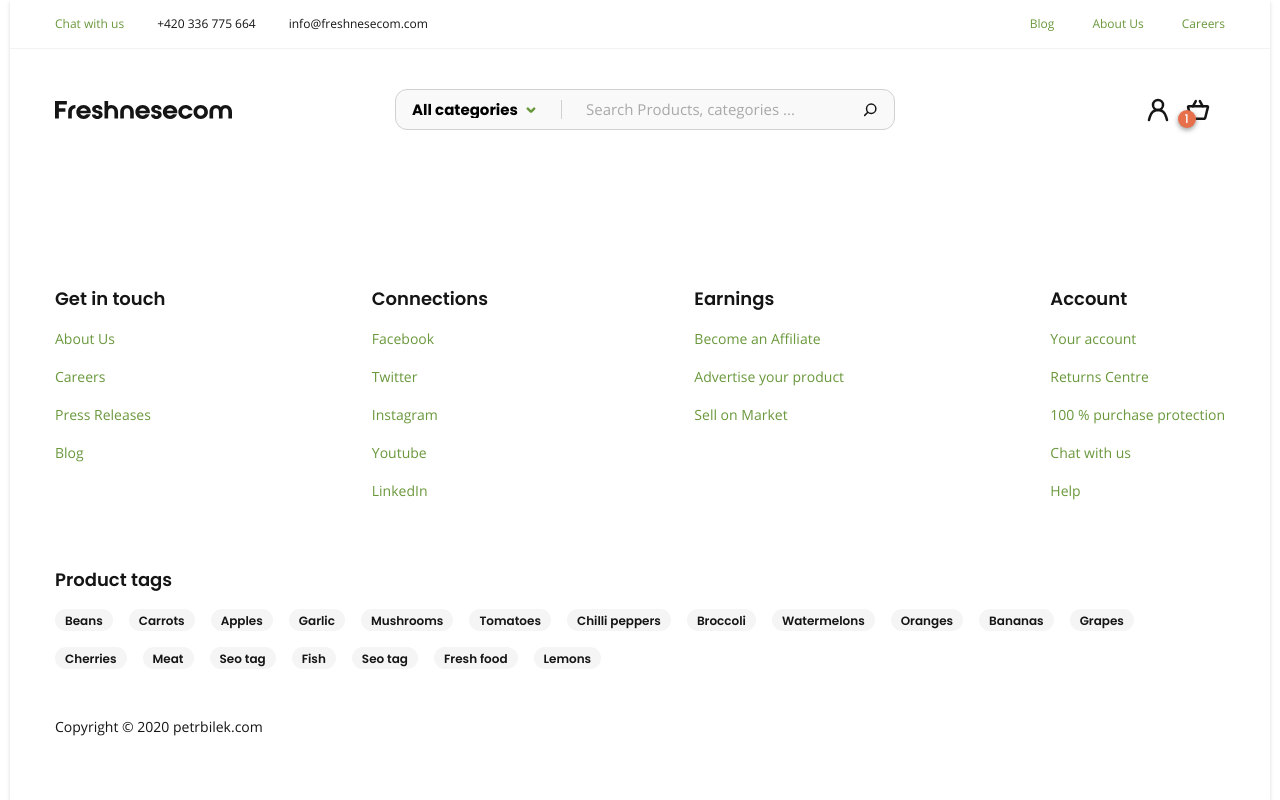
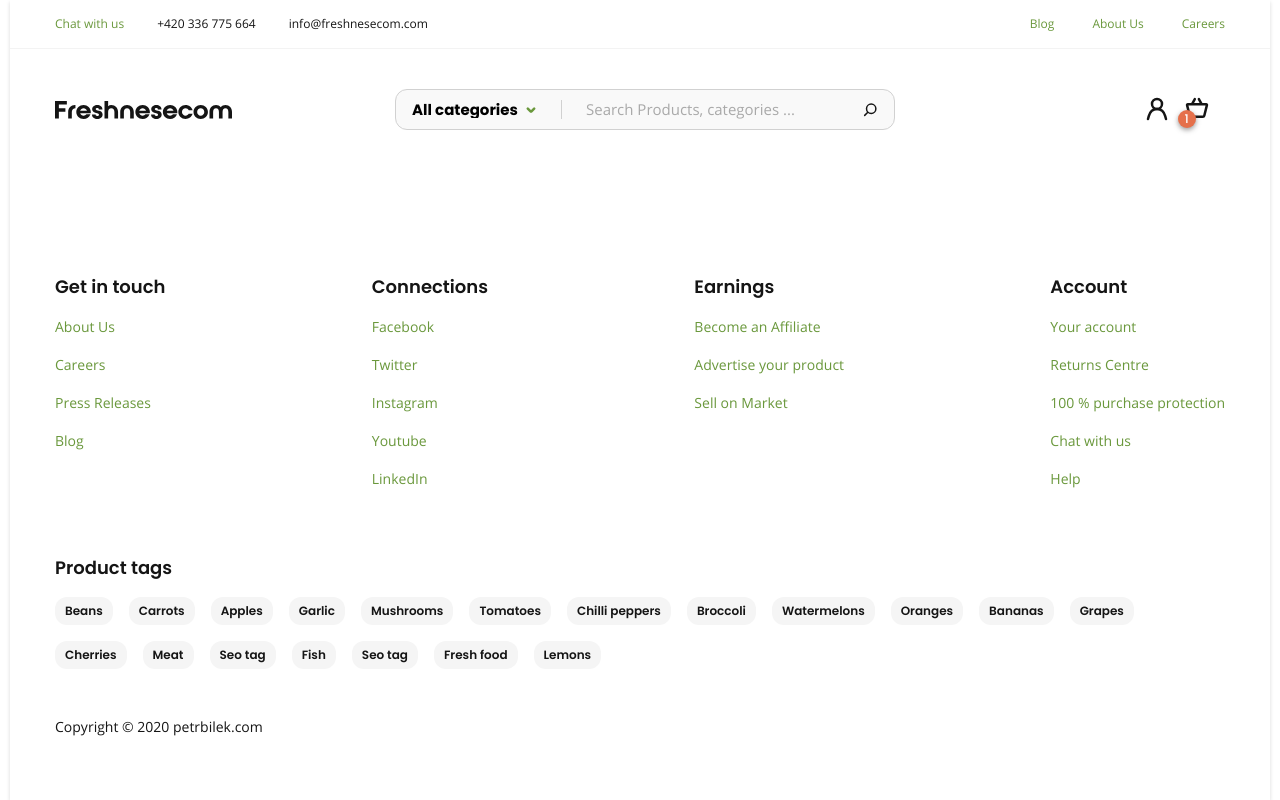
Before and after one commit to mukhammadyn/ecommerce-website, a plain HTML site: page index.html in a window 1280 px wide. Drawn offline with Linux system fonts and the light colour scheme.

Commit message:
Edit deficiency

```diff
--- a/index.html
+++ b/index.html
@@ -43,8 +43,11 @@
           </form>
           <div class="header-main__link-wrap">
             <button class="header-main__search-modal js-header-search-btn"></button>
-            <a class="header-main__link header-main__link--user" href="#"></a>
+            <a class="header-main__link header-main__link--user" href="#">
+              <svg width="24" height="24" fill="none" xmlns="http://www.w3.org/2000/svg"><path d="M3 22l.79-2.88c2.61-9.5 13.81-9.5 16.42 0L21 22" stroke="currentColor" stroke-width="2.5" stroke-linecap="round" stroke-linejoin="round"/><path d="M12 11.98a5 5 0 100-10 5 5 0 000 10z" stroke="currentColor" stroke-width="2.5" stroke-linecap="round" stroke-linejoin="bevel"/></svg>
+            </a>
             <a class="header-main__link header-main__link--track" href="#">
+              <svg width="24" height="22" fill="none" xmlns="http://www.w3.org/2000/svg"><path d="M17.89 19.85H6.11a1.42 1.42 0 01-1.38-1.08L2.08 8.16a.7.7 0 01.68-.87h18.48a.7.7 0 01.68.87l-2.65 10.61a1.42 1.42 0 01-1.38 1.08v0zM9.8 2.15L6.9 7.29M13.88 2.15l2.91 5.14" stroke="currentColor" stroke-width="2.5" stroke-linecap="round" stroke-linejoin="round"/></svg>
               <span class="header-main__link-counter">1</span>
             </a>
             <button class="header-main__burger js-nav-btn"></button>
--- a/scss/blocks/_footer-bottom.scss
+++ b/scss/blocks/_footer-bottom.scss
@@ -20,8 +20,6 @@
 
 .footer-bottom__item {
   margin-bottom: 16px;
-  padding-left: 10px;
-  padding-right: 10px;
   border-radius: 12px;
   text-align: center;
   background-color: #F5F5F5;
@@ -32,14 +30,20 @@
 }
 
 .footer-bottom__link {
+  display: block;
+  padding-left: 10px;
+  padding-right: 10px;
+  padding-top: 5px;
+  padding-bottom: 5px;
   text-decoration: none;
   font-weight: 600;
   font-size: 12px;
   line-height: 18px;
   color: $color-primary;
+  transition: color 0.3s ease;
 
   &:hover {
-    opacity: 0.8;
+    color: $color-link-hovered;
   }
 
   &:active {
--- a/scss/blocks/_header-main.scss
+++ b/scss/blocks/_header-main.scss
@@ -107,13 +107,16 @@
   height: 25px;
   background-repeat: no-repeat;
   background-position: center center;
+  text-decoration: none;
+  color: $color-primary;
+  transition: color 0.3s ease;
 
   &:not(:last-child) {
     margin-right: auto;
   }
 
   &:hover {
-    opacity: 0.8;
+    color: $color-link-hovered;
   }
 
   &:active {
@@ -121,14 +124,9 @@
   }
 }
 
-.header-main__link--user {
-  background-image: url(/img/icon/user-icon.svg);
-}
-
 .header-main__link--track {
   position: relative;
   z-index: 1;
-  background-image: url(/img/icon/track-icon.svg);
 }
 
 .header-main__link-counter {
```
Also changed, not shown: css/main.css, css/main.min.css, 2 other files.
